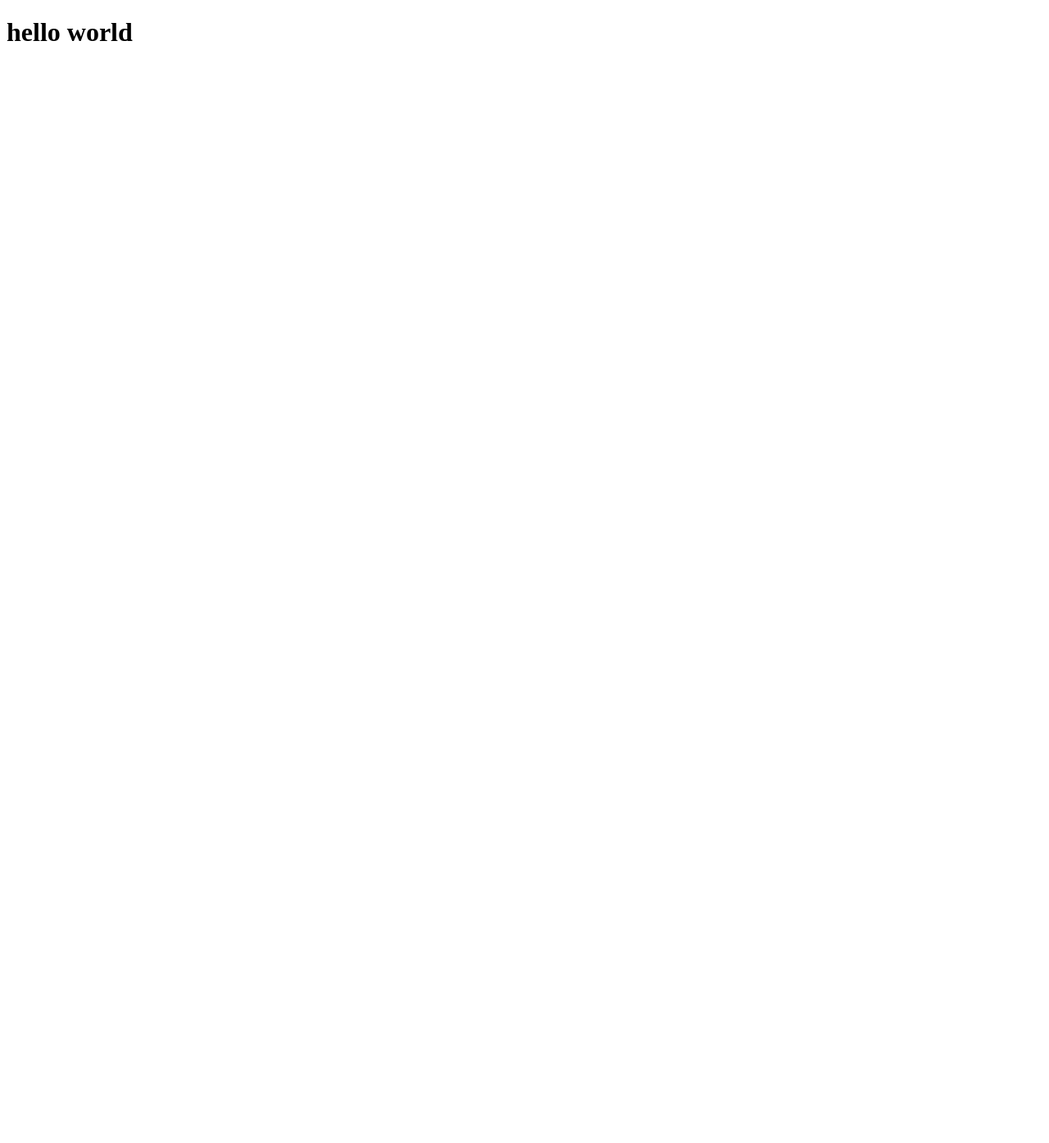
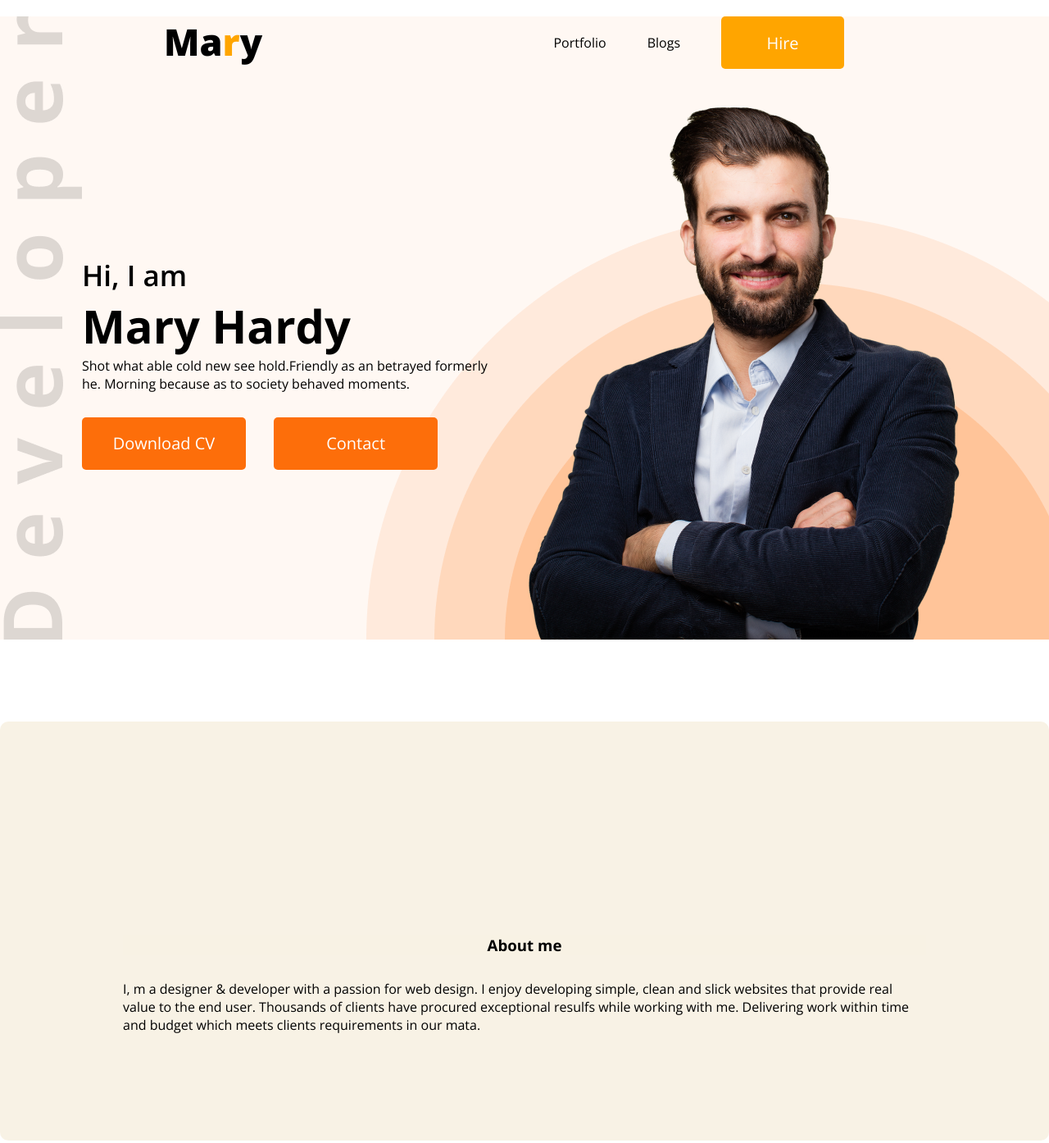
Before and after one commit to bipulakter/first-website, a plain HTML site: page index.html in a window 1280 px wide. Shown: the whole page at 82% size. Before the commit the page ends 800 px from the top, so only its background shows below. Drawn offline with nearby package versions, Linux system fonts and the light colour scheme.

Commit message:
third commit

```diff
--- a/css/style.css
+++ b/css/style.css
@@ -0,0 +1,106 @@
+* {
+    margin: 0;
+    font-family: 'Open Sans', sans-serif;
+}
+
+/* nav & header part css */
+nav {
+    display: flex;
+    justify-content: space-between;
+    margin: 20px 200px;
+}
+
+nav ul {
+    display: flex;
+    align-items: center;
+}
+
+nav li {
+    list-style: none;
+    margin-right: 50px;
+}
+
+.nav-title {
+    font-size: 45px;
+    font-weight: 900;
+}
+
+.primary {
+    color: orange;
+}
+
+.hire {
+    background-color: orange;
+    color: white;
+    width: 150px;
+    height: 64px;
+    left: 1220px;
+    top: 50px;
+    border-radius: 5px;
+    border: none;
+    font-size: 20px;
+}
+.header{
+    background: #FFF8F3;
+    background-image: url(../images/header_bg.png), url(../images/developer.png);
+    background-repeat: no-repeat;
+    background-position: bottom right, left;
+}
+
+.flex {
+    display: flex;
+    margin: 0 100px;
+    align-items: center;
+}
+
+.left-side {}
+
+.right-side {}
+
+.img-1 {
+    width: 584px;
+    height: 676px;
+}
+
+.title {
+    font-size: 35px;
+    font-weight: 600;
+}
+
+.title-name {
+    font-size: 56px;
+    font-weight: 700;
+}
+
+.hardy{
+
+}
+.download {
+    width: 200px;
+    height: 64px;
+    background: #FD6E0A;
+    color: white;
+    border: none;
+    border-radius: 5px;
+    font-size: 20px;
+    margin-top: 30px;
+    margin-right: 30px;
+}
+/* ********************* Main Section Css ******************** */
+
+main{
+    max-width: 1140px;
+    border-radius: 10px;
+    background-color: #f8f2e5f8;
+    margin: 100px auto;
+    padding: 130px 150px;
+}
+.about{
+    text-align: center;
+    margin-top: 130px;
+    margin-bottom: 30px;
+    background-color: #f8f2e5f8;
+}
+.description{
+
+}
--- a/index.html
+++ b/index.html
@@ -1,13 +1,54 @@
 <!DOCTYPE html>
 <html lang="en">
+
 <head>
     <meta charset="UTF-8">
     <meta http-equiv="X-UA-Compatible" content="IE=edge">
     <meta name="viewport" content="width=device-width, initial-scale=1.0">
     <title>My first website</title>
+    <link rel="preconnect" href="https://fonts.googleapis.com">
+    <link rel="preconnect" href="https://fonts.gstatic.com" crossorigin>
+    <link href="https://fonts.googleapis.com/css2?family=Open+Sans:wght@400;600;700;800&display=swap" rel="stylesheet">
     <link rel="stylesheet" href="css/style.css">
 </head>
+
 <body>
-    <h1>hello world</h1>
+    <header class="header">
+        <nav>
+            <h1 class="nav-title">Ma<span class="primary">r</span>y</h1>
+            <ul>
+                <li>Portfolio</li>
+                <li>Blogs</li>
+                <li><button class="hire">Hire</button></li>
+            </ul>
+        </nav>
+        <div class="flex">
+            <div class="left-side">
+                <h3 class="title">Hi, I am</h3>
+                <h1 class="title-name">Mary Hardy</h1>
+                <p>Shot what able cold new see hold.Friendly as an betrayed formerly he. Morning because as to society
+                    behaved moments.</p>
+                <button class="download">Download CV</button>
+                <button class="download">Contact</button>
+            </div>
+            <img src="images/hardy.png" class="hardy" alt="">
+        </div>
+    </header>
+
+    <main>
+        <section>
+            <h3 class="about">About me</h3>
+            <p class="description">I, m a designer & developer with a passion for web design. I     enjoy developing simple,
+                clean and slick websites that provide real value to the end user. Thousands of clients have procured
+                exceptional resulfs while working with me. Delivering work within time and budget which meets clients
+                requirements in our mata.</p>
+        </section>
+
+    </main>
+
+    <footer>
+
+    </footer>
 </body>
+
 </html>
```
